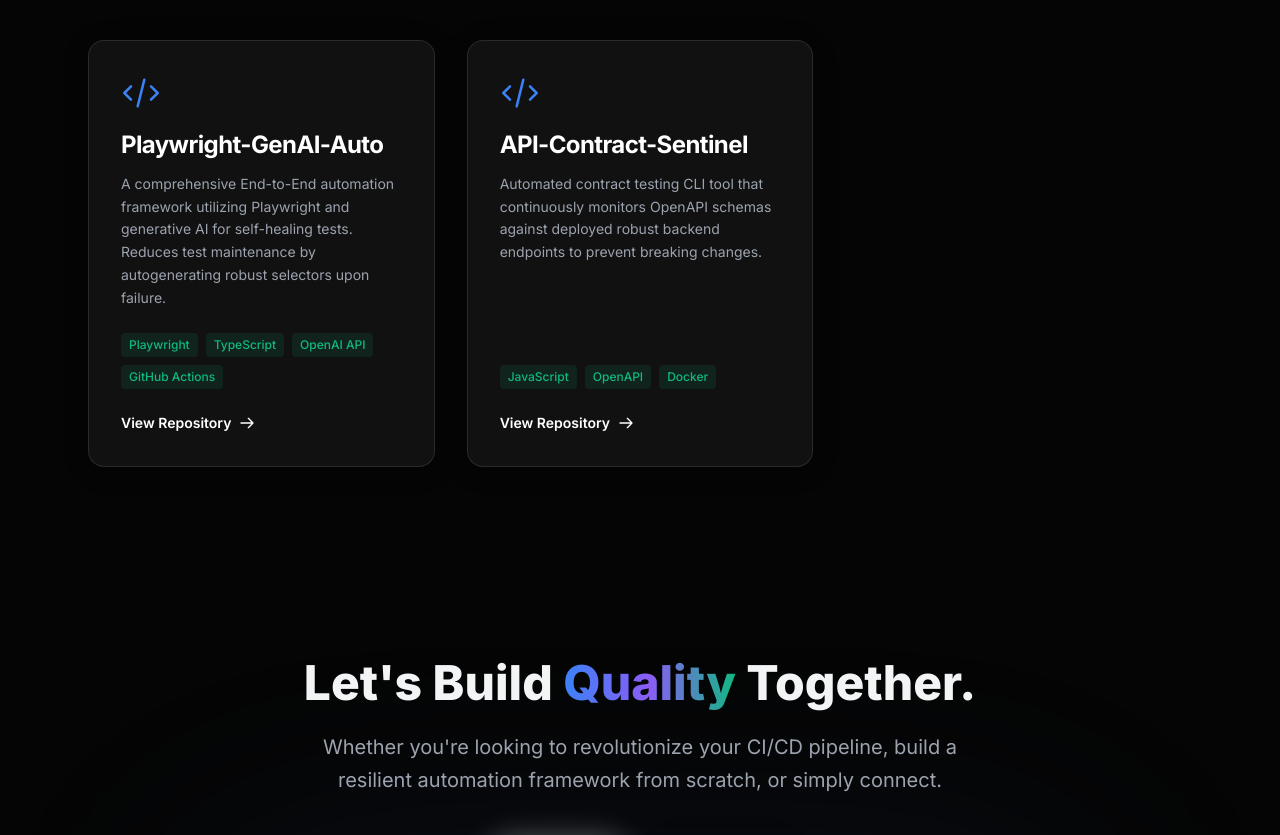
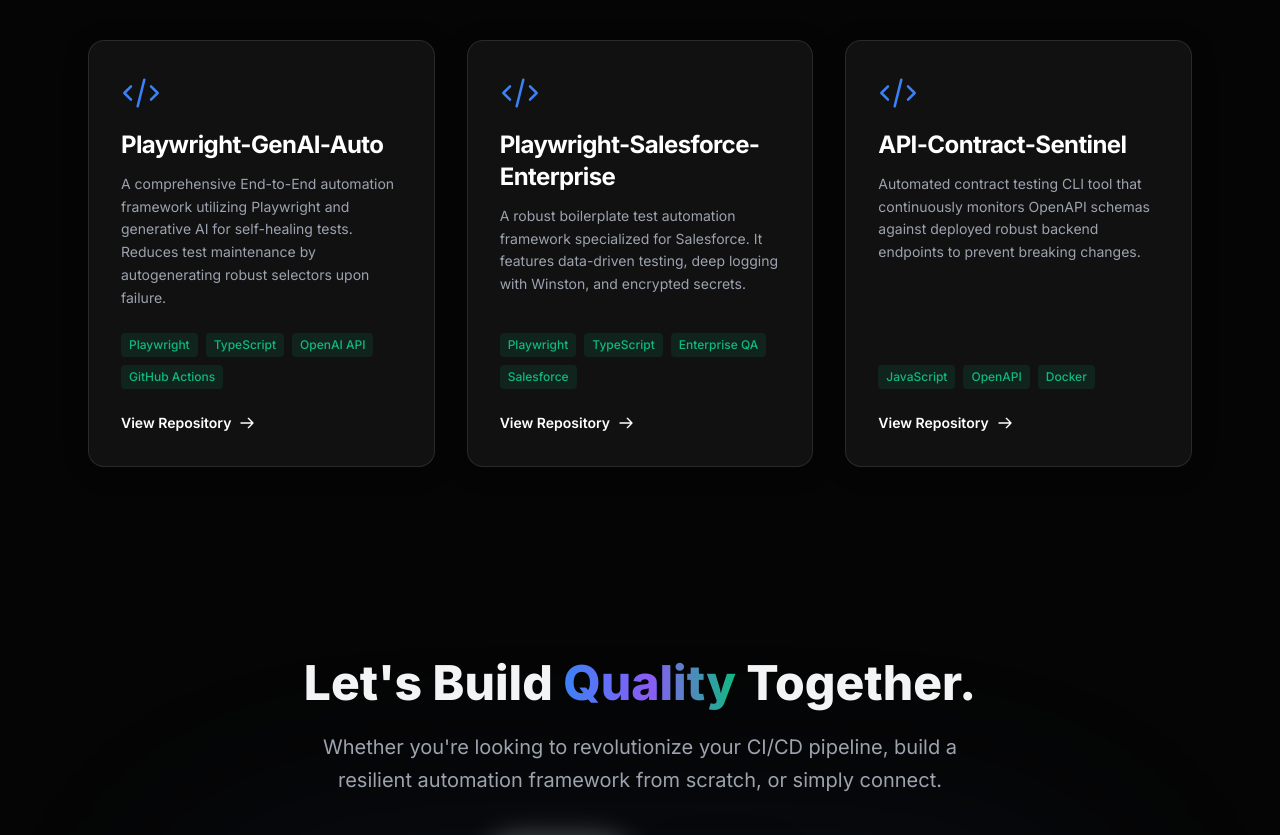
Before and after one commit to theravijadav/portfolio, a React (Vite) app: page / in a window 1280 px wide. Shown: the part 4620-5455 px from the top of the page. Built offline with nearby package versions, Linux system fonts and the light colour scheme.

Commit message:
feat: add Playwright-Salesforce-Enterprise

```diff
--- a/src/components/Projects.jsx
+++ b/src/components/Projects.jsx
@@ -7,6 +7,12 @@
       description: "A comprehensive End-to-End automation framework utilizing Playwright and generative AI for self-healing tests. Reduces test maintenance by autogenerating robust selectors upon failure.",
       tags: ["Playwright", "TypeScript", "OpenAI API", "GitHub Actions"],
       link: "https://github.com/theravijadav/Playwright-GenAI-Auto"
+    },
+    {
+      title: "Playwright-Salesforce-Enterprise",
+      description: "A robust boilerplate test automation framework specialized for Salesforce. It features data-driven testing, deep logging with Winston, and encrypted secrets.",
+      tags: ["Playwright", "TypeScript", "Enterprise QA", "Salesforce"],
+      link: "https://github.com/theravijadav/Playwright-Salesforce-Enterprise"
     },
     {
       title: "API-Contract-Sentinel",
```
